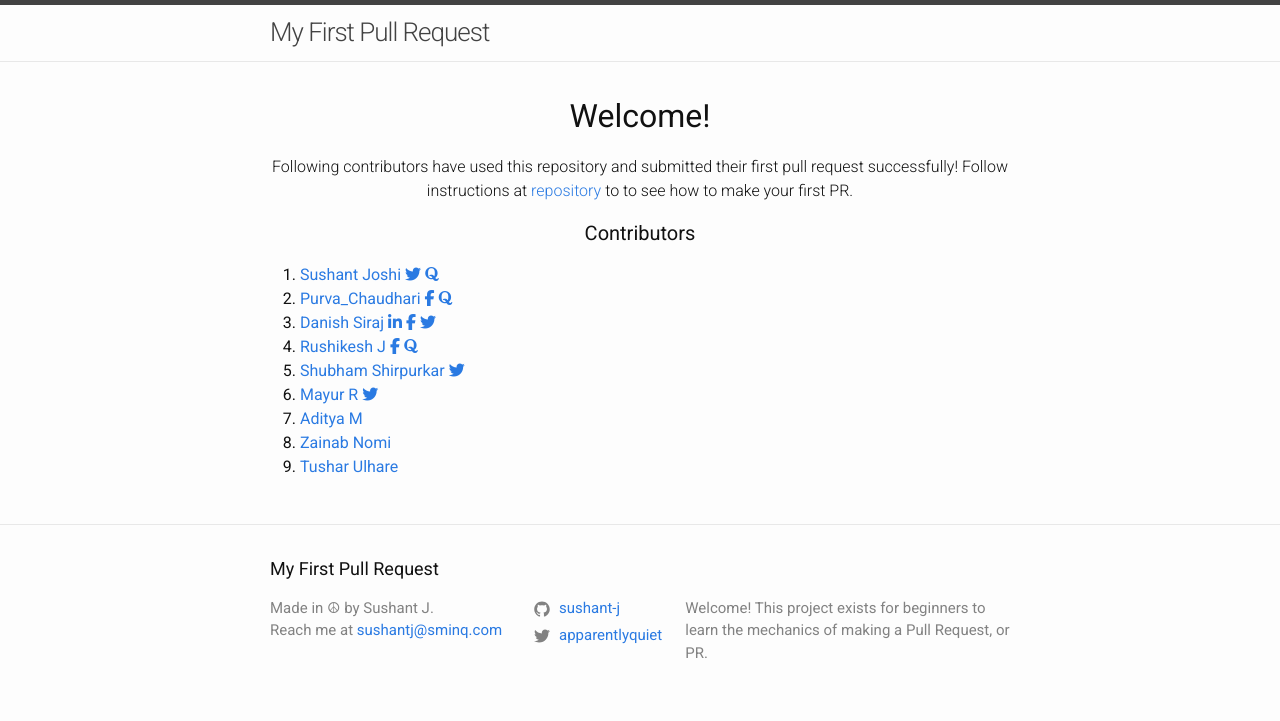
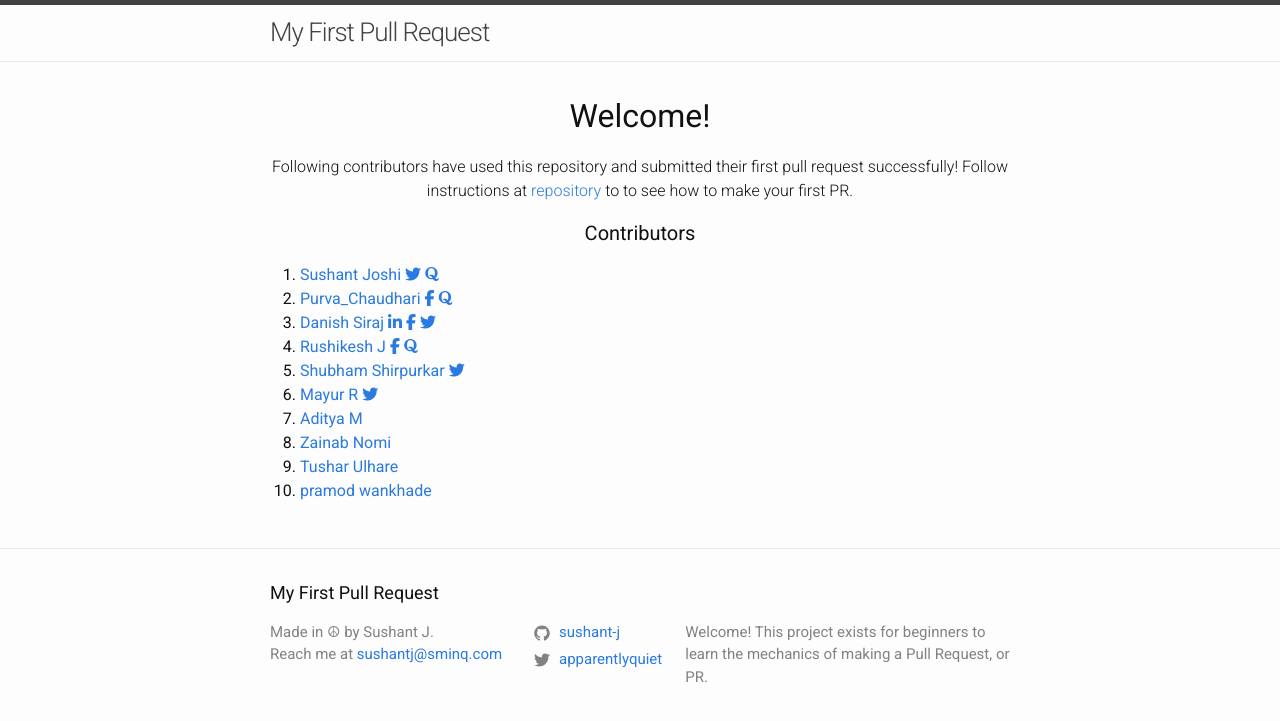
Before and after one commit to sushant-j/my-first-pull-request, a Jekyll site: the page built from index.md, in a window 1280 px wide. Shown: the top 721 px of the page. Built offline with Jekyll 4.4.1, drawn with Linux system fonts in a browser that asks for light colours; nearby versions of some CDN libraries.

Commit message:
added my name

```diff
--- a/_layouts/home.html
+++ b/_layouts/home.html
@@ -88,6 +88,10 @@ layout: default
       <a href="https://github.com/tusharulhare/">
         Tushar Ulhare
       </a>
+    </li> <li>
+      <a href="https://github.com/pramodrajeshwankhade/">
+        pramod wankhade
+      </a>
     </li>
   </ol>
 </div>
```
